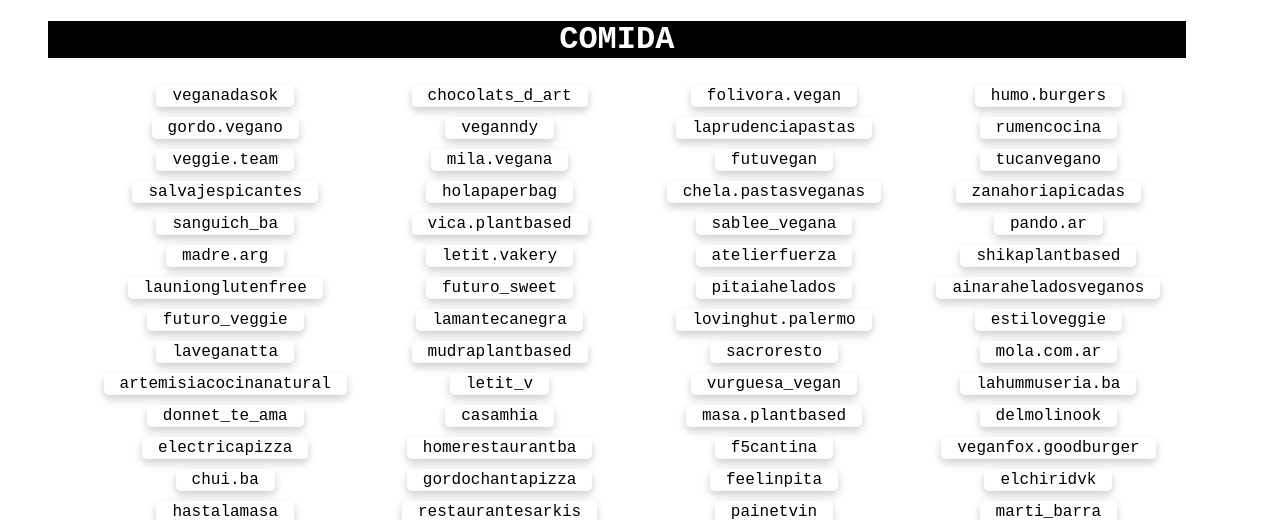
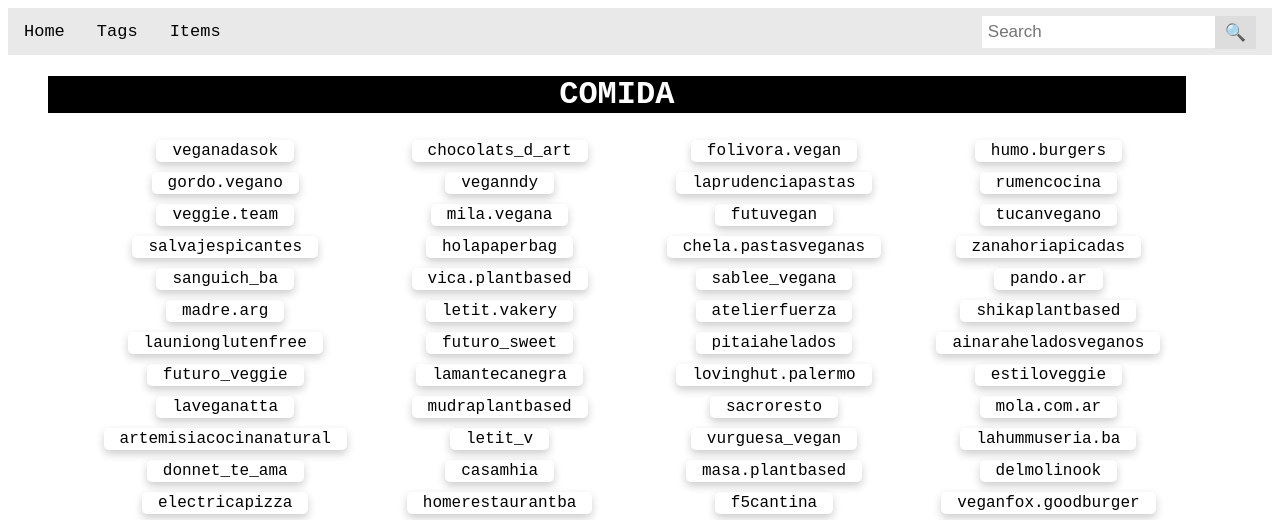
Before and after one commit to unmateo/likes, a Django app: page /tags/ in a window 1280 px wide. Shown: the top 520 px of the page. Run offline with Django 4.2, Linux system fonts and the light colour scheme; data comes from the database, SQL or seed files in the repository.

Commit message:
modular css + basic topnav

```diff
--- /dev/null
+++ b/likes/static/items.css
@@ -0,0 +1,39 @@
+
+.item {
+    /* Add shadows to create the "card" effect */
+    box-shadow: 0 4px 8px 0 rgba(0,0,0,0.2);
+    transition: 0.3s;
+    border-radius: 5px; /* 5px rounded corners */
+    margin: 5px;
+    width: fit-content;
+    padding: 2px 16px;
+  }
+
+.item a {
+    text-decoration: none;
+    color: black;
+}
+
+.item a:hover {
+    color: chocolate;
+}
+
+.item a:visited {
+    color: darkslateblue;
+}
+
+/* On mouse-over, add a deeper shadow */
+.item:hover {
+    box-shadow: 0 8px 16px 0 rgba(0,0,0,0.2);
+}
+
+.items {
+    list-style-type: none;
+    display: grid;
+    justify-items: center;
+    grid-template-columns: repeat(auto-fill, minmax(250px, 1fr));
+}
+
+.items > li {
+    display: inline-block;
+}
--- a/likes/static/style.css
+++ b/likes/static/style.css
@@ -1,60 +1,7 @@
+@import "topnav.css";
+@import "items.css";
+@import "tags.css";
+
 body {
     font-family: 'Courier New', Courier, monospace;
 }
-
-.item {
-    /* Add shadows to create the "card" effect */
-    box-shadow: 0 4px 8px 0 rgba(0,0,0,0.2);
-    transition: 0.3s;
-    border-radius: 5px; /* 5px rounded corners */
-    margin: 5px;
-    width: fit-content;
-  }
-
-.item a {
-    text-decoration: none;
-    color: black;
-}
-
-.item a:hover {
-    color: chocolate;
-}
-
-.item a:visited {
-    color: darkslateblue;
-}
-
-/* On mouse-over, add a deeper shadow */
-.item:hover {
-    box-shadow: 0 8px 16px 0 rgba(0,0,0,0.2);
-}
-
-
-/* Add some padding inside the card container */
-.container {
-    padding: 2px 16px;
-}
-
-.items {
-    list-style-type: none;
-    display: grid;
-    justify-items: center;
-    grid-template-columns: repeat(auto-fill, minmax(250px, 1fr));
-}
-
-.items > li {
-    display: inline-block;
-}
-
-.tags {
-    list-style-type: none;
-    width: 90%;
-    margin: 0;
-}
-
-.tag {
-    background-color: black;
-    color: white;
-    width: 100%;
-    text-align: center;
-}
--- /dev/null
+++ b/likes/static/tags.css
@@ -0,0 +1,12 @@
+.tags {
+    list-style-type: none;
+    width: 90%;
+    margin: 0;
+}
+
+.tag {
+    background-color: black;
+    color: white;
+    width: 100%;
+    text-align: center;
+}
--- /dev/null
+++ b/likes/static/topnav.css
@@ -0,0 +1,67 @@
+.topnav {
+    overflow: hidden;
+    background-color: #e9e9e9;
+  }
+
+  .topnav a {
+    float: left;
+    display: block;
+    color: black;
+    text-align: center;
+    padding: 14px 16px;
+    text-decoration: none;
+    font-size: 17px;
+  }
+
+  .topnav a:hover {
+    background-color: #ddd;
+    color: black;
+  }
+
+  .topnav a.active {
+    background-color: #2196F3;
+    color: white;
+  }
+
+  .topnav .search-container {
+    float: right;
+  }
+
+  .topnav input[type=text] {
+    padding: 6px;
+    margin-top: 8px;
+    font-size: 17px;
+    border: none;
+  }
+
+  .topnav .search-container button {
+    float: right;
+    padding: 6px 10px;
+    margin-top: 8px;
+    margin-right: 16px;
+    background: #ddd;
+    font-size: 17px;
+    border: none;
+    cursor: pointer;
+  }
+
+  .topnav .search-container button:hover {
+    background: #ccc;
+  }
+
+  @media screen and (max-width: 600px) {
+    .topnav .search-container {
+      float: none;
+    }
+    .topnav a, .topnav input[type=text], .topnav .search-container button {
+      float: none;
+      display: block;
+      text-align: left;
+      width: 100%;
+      margin: 0;
+      padding: 14px;
+    }
+    .topnav input[type=text] {
+      border: 1px solid #ccc;
+    }
+  }
--- a/likes/templates/likes/base.html
+++ b/likes/templates/likes/base.html
@@ -8,6 +8,7 @@
 </head>
 
 <body>
+    {% include "likes/components/topnav.html" %}
     {% block content %}{% endblock %}
 </body>
 
--- a/likes/templates/likes/components/item.html
+++ b/likes/templates/likes/components/item.html
@@ -1,5 +1,3 @@
 <div class="item">
-    <div class="container">
-      <a href="{{item.link}}" target="_blank" title="{{item.description}}" >{{item.name}}</a>
-    </div>
+  <a href="{{item.link}}" target="_blank" title="{{item.description}}" >{{item.name}}</a>
 </div>
--- /dev/null
+++ b/likes/templates/likes/components/topnav.html
@@ -0,0 +1,9 @@
+<div class="topnav">
+    <a href="{% url 'likes:home' %}">Home</a>
+    <a href="{% url 'likes:tags' %}">Tags</a>
+    <a href="{% url 'likes:items' %}">Items</a>
+    <div class="search-container">
+        <input type="text" placeholder="Search" name="search">
+        <button type="submit">&#x1F50D;</button>
+    </div>
+</div>
--- /dev/null
+++ b/likes/templates/likes/pages/home.html
@@ -0,0 +1,4 @@
+{% extends "likes/base.html" %}
+{% block content %}
+<h1>Welcome Friends</h1>
+{% endblock %}
--- a/likes/urls.py
+++ b/likes/urls.py
@@ -1,9 +1,10 @@
 from django.urls import path
 
-from .views import ItemListView, TagListView
+from .views import HomeView, ItemListView, TagListView
 
 app_name = 'likes'
 urlpatterns = [
-    path('tags/', TagListView.as_view()),
-    path('items/', ItemListView.as_view()),
+    path('tags/', TagListView.as_view(), name="tags"),
+    path('items/', ItemListView.as_view(), name="items"),
+    path('', HomeView.as_view(), name="home"),
 ]
--- a/likes/views.py
+++ b/likes/views.py
@@ -1,6 +1,11 @@
 from django.views import generic
 
 from .models import Item, Tag
+
+
+
+class HomeView(generic.TemplateView):
+    template_name = "likes/pages/home.html"
 
 
 class ItemListView(generic.ListView):
```
